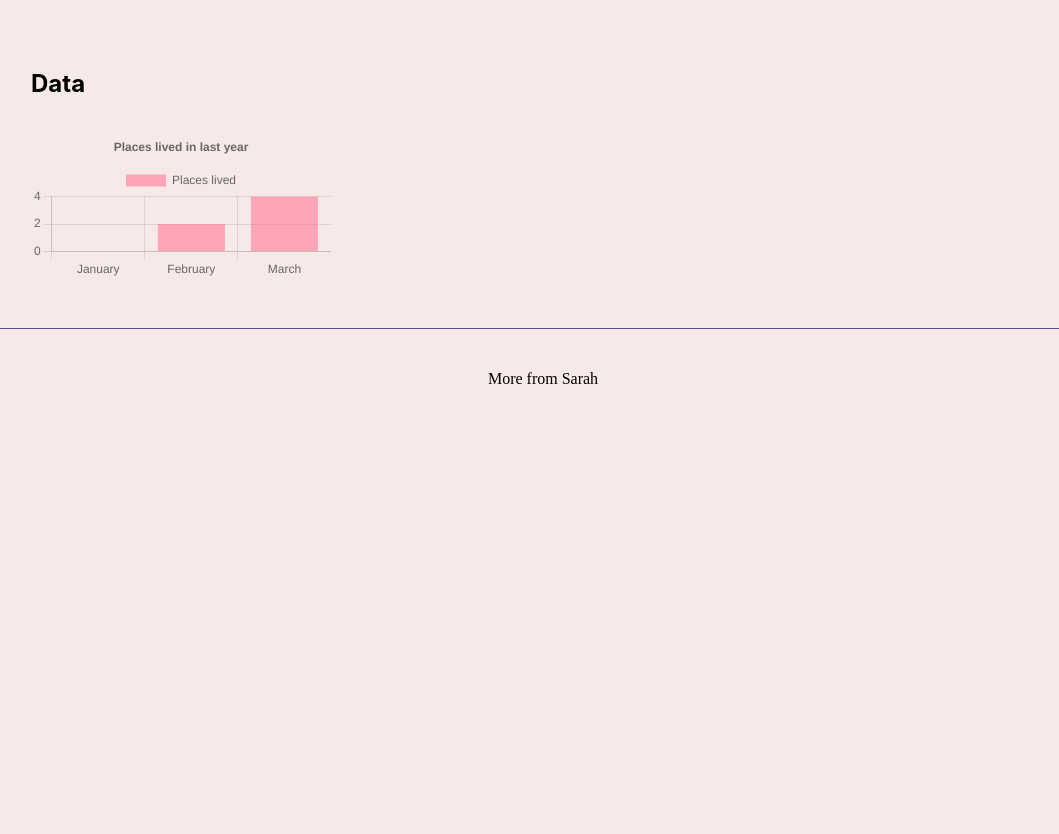
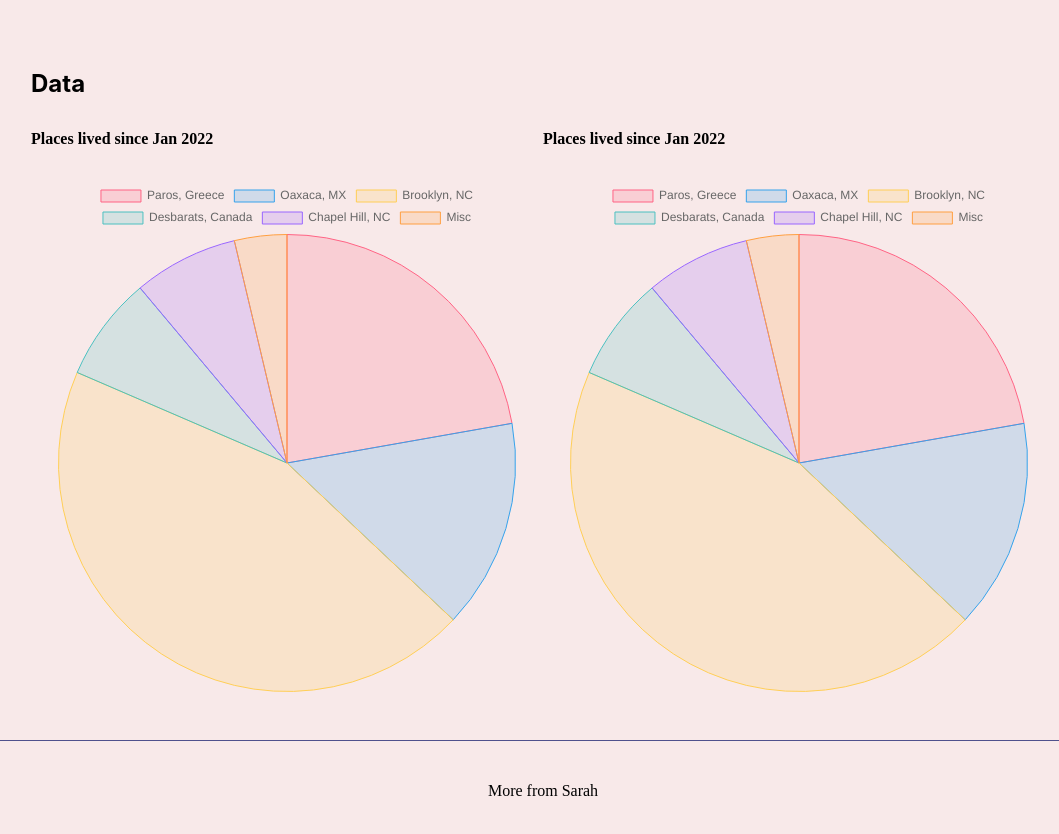
Before and after one commit to sranso/sarah-left-a-job, a Next.js app: page / in a window 1280 px wide. Shown: the part 1580-2414 px from the top of the page, without its empty margins (97-1156 px from the left). Before the commit the page ends 2008 px from the top, so only its background shows below. Built offline with nearby package versions, Linux system fonts and the light colour scheme.

Commit message:
add chart libs, first chart

```diff
--- a/components/Data.js
+++ b/components/Data.js
@@ -1,55 +1,25 @@
 import styles from "../styles/Data.module.css";
-import {
-  Chart as ChartJS,
-  CategoryScale,
-  LinearScale,
-  BarElement,
-  Title,
-  Tooltip,
-  Legend,
-} from "chart.js";
-import { Bar } from "react-chartjs-2";
-
-ChartJS.register(
-  CategoryScale,
-  LinearScale,
-  BarElement,
-  Title,
-  Tooltip,
-  Legend
-);
-
-const options = {
-  responsive: false,
-  plugins: {
-    legend: {
-      position: "top",
-    },
-    title: {
-      display: true,
-      text: "Places lived in last year",
-    },
-  },
-};
-
-const labels = ["January", "February", "March"];
-
-const data = {
-  labels,
-  datasets: [
-    {
-      label: "Places lived",
-      data: labels.map(() => Math.floor(5 * Math.random())),
-      backgroundColor: "rgba(255, 99, 132, 0.5)",
-    },
-  ],
-};
+import PlacesLived from "./data/PlacesLived.js";
 
 export default function Data() {
   return (
     <div className={styles.container} id="data">
       <h2>Data</h2>
-      <Bar options={options} data={data} />
+      <div className={styles.dataContainer}>
+        <div className={styles.dataset}>
+          <p>
+            <strong>Places lived since Jan 2022</strong>
+          </p>
+          <PlacesLived />
+        </div>
+
+        <div className={styles.dataset}>
+          <p>
+            <strong>Places lived since Jan 2022</strong>
+          </p>
+          <PlacesLived />
+        </div>
+      </div>
     </div>
   );
 }
--- /dev/null
+++ b/components/data/PlacesLived.js
@@ -0,0 +1,42 @@
+import { Chart as ChartJS, ArcElement, Tooltip, Legend } from "chart.js";
+import { Pie } from "react-chartjs-2";
+
+ChartJS.register(ArcElement, Tooltip, Legend);
+
+const data = {
+  labels: [
+    "Paros, Greece",
+    "Oaxaca, MX",
+    "Brooklyn, NC",
+    "Desbarats, Canada",
+    "Chapel Hill, NC",
+    "Misc",
+  ],
+  datasets: [
+    {
+      label: "# months",
+      data: [3, 2, 6, 1, 1, 0.5],
+      backgroundColor: [
+        "rgba(255, 99, 132, 0.2)",
+        "rgba(54, 162, 235, 0.2)",
+        "rgba(255, 206, 86, 0.2)",
+        "rgba(75, 192, 192, 0.2)",
+        "rgba(153, 102, 255, 0.2)",
+        "rgba(255, 159, 64, 0.2)",
+      ],
+      borderColor: [
+        "rgba(255, 99, 132, 1)",
+        "rgba(54, 162, 235, 1)",
+        "rgba(255, 206, 86, 1)",
+        "rgba(75, 192, 192, 1)",
+        "rgba(153, 102, 255, 1)",
+        "rgba(255, 159, 64, 1)",
+      ],
+      borderWidth: 1,
+    },
+  ],
+};
+
+export default function PlacesLived() {
+  return <Pie data={data} />;
+}
--- a/package.json
+++ b/package.json
@@ -6,8 +6,10 @@
     "start": "next start"
   },
   "dependencies": {
+    "chart.js": "^4.2.1",
     "next": "latest",
     "react": "18.2.0",
+    "react-chartjs-2": "^5.2.0",
     "react-dom": "18.2.0"
   }
 }
--- a/styles/Data.module.css
+++ b/styles/Data.module.css
@@ -2,3 +2,12 @@
   width: 80vw;
   margin: 3rem auto;
 }
+
+.dataContainer {
+  display: flex;
+  flex-wrap: wrap;
+}
+
+.dataset {
+  flex: 50%;
+}
```
Also changed, not shown: 2 other files (tests, documents, lock files or other folders).
